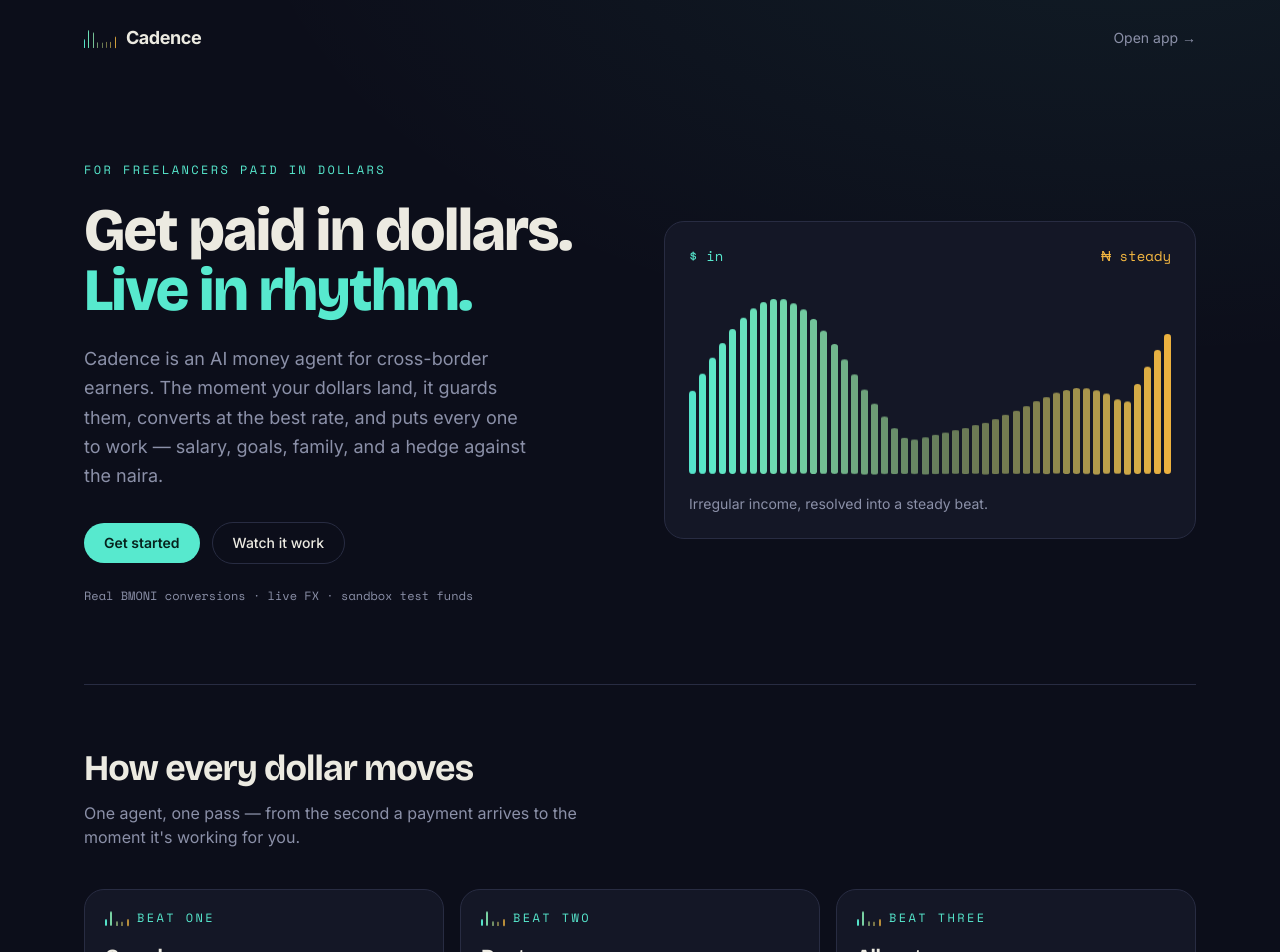
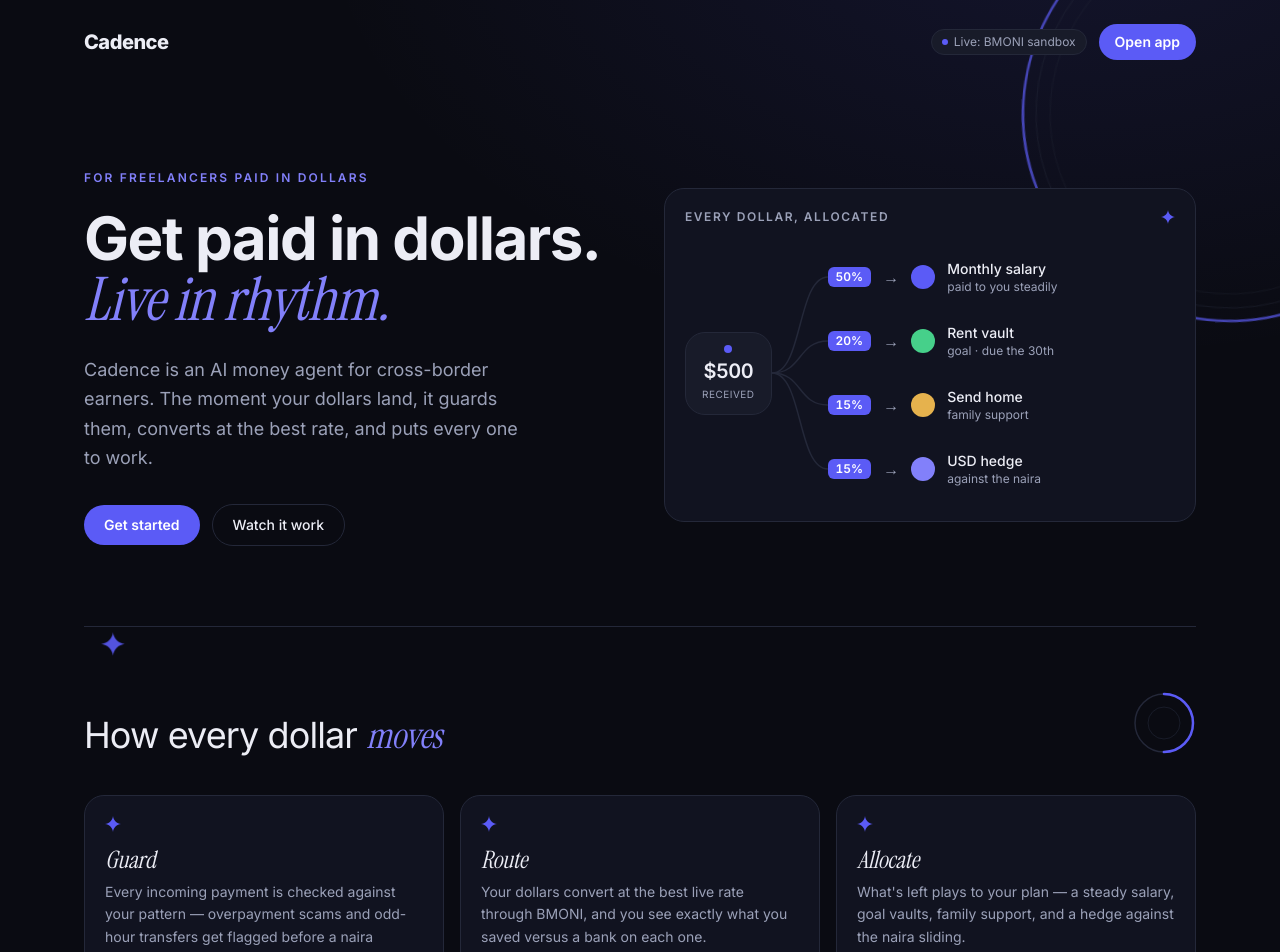
Before and after one commit to Ipramking/cadence, a Next.js app in the folder apps/web/: page / in a window 1280 px wide. Shown: the top 952 px of the page. Built offline with nearby package versions, Linux system fonts and the light colour scheme.

Commit message:
Revamp UI: navy + periwinkle, editorial serif, orbital rings, allocation-flow signature

```diff
--- a/apps/web/app/auth/page.tsx
+++ b/apps/web/app/auth/page.tsx
@@ -25,7 +25,9 @@
         <span className="text-lg font-bold tracking-tight">Cadence</span>
       </Link>
 
-      <h1 className="text-3xl font-extrabold tracking-tight">Find your rhythm</h1>
+      <h1 className="text-3xl font-bold tracking-tight">
+        Find your <span className="display text-primary2">rhythm</span>
+      </h1>
       <p className="mt-2 text-sm text-muted">
         Sign in to set up your money. No card, no bank branch.
       </p>
--- a/apps/web/app/globals.css
+++ b/apps/web/app/globals.css
@@ -3,32 +3,25 @@
 @tailwind utilities;
 
 :root {
-  /* Midnight indigo — money never sleeps */
-  --ink: #0c0e1a;
-  --ink-2: #141726;
-  --ink-3: #1c2032;
-  --line: #282c42;
-  --paper: #eceae1;
-  --muted: #8b90a8;
+  --bg: #0a0b12;
+  --surface: #111320;
+  --surface-2: #181b29;
+  --border: #242839;
+  --foreground: #ecedf5;
+  --muted: #9ba1b8;
 
-  /* Dual accent in tension: naira gold (value held) / dollar mint (cross-border) */
-  --naira: #f5b841;
-  --dollar: #57e9ce;
-  --alert: #ff6b6b;
-  --dollar-soft: rgba(87, 233, 206, 0.13);
-  --naira-soft: rgba(245, 184, 65, 0.13);
+  --primary: #5b5bf6;
+  --primary-2: #8280fa;
+  --primary-soft: rgba(91, 91, 246, 0.15);
 
-  /* Aliases so existing components adopt the new palette */
-  --bg: var(--ink);
-  --surface: var(--ink-2);
-  --surface-2: var(--ink-3);
-  --border: var(--line);
-  --text: var(--paper);
-  --accent: var(--dollar);
-  --accent-soft: var(--dollar-soft);
-  --gold: var(--naira);
-  --danger: var(--alert);
-  --warn: var(--naira);
+  --success: #46d08a;
+  --warn: #e6b24d;
+  --danger: #f76d6d;
+
+  /* legacy aliases */
+  --text: var(--foreground);
+  --accent: var(--primary);
+  --accent-soft: var(--primary-soft);
 }
 
 * {
@@ -37,25 +30,27 @@
 
 body {
   background:
-    radial-gradient(900px 500px at 88% -8%, rgba(87, 233, 206, 0.07), transparent),
-    radial-gradient(700px 500px at 8% 108%, rgba(245, 184, 65, 0.05), transparent),
-    var(--ink);
-  color: var(--paper);
+    radial-gradient(760px 460px at 84% -6%, rgba(91, 91, 246, 0.12), transparent),
+    radial-gradient(620px 420px at 6% 106%, rgba(91, 91, 246, 0.06), transparent),
+    var(--bg);
+  color: var(--foreground);
   min-height: 100vh;
-  font-family: var(--font-body);
+  font-family: var(--font-sans);
   -webkit-font-smoothing: antialiased;
 }
 
-h1,
-h2,
-h3 {
-  font-family: var(--font-display);
-  letter-spacing: -0.02em;
+::selection {
+  background: var(--primary);
+  color: #fff;
 }
 
-::selection {
-  background: var(--dollar);
-  color: #06231d;
+/* Editorial serif-italic — the signature header treatment */
+.display {
+  font-family: var(--font-serif);
+  font-style: italic;
+  font-weight: 400;
+  letter-spacing: -0.01em;
+  line-height: 1.02;
 }
 
 @layer components {
@@ -67,45 +62,47 @@
     @apply inline-flex items-center gap-1.5 rounded-full border px-2.5 py-1 text-xs;
     background: var(--surface-2);
     color: var(--muted);
-    font-family: var(--font-mono);
+  }
+  .pill {
+    @apply inline-flex items-center rounded-md px-2 py-0.5 text-xs font-semibold;
+    background: var(--primary);
+    color: #fff;
+    font-variant-numeric: tabular-nums;
   }
   .stat {
     @apply text-2xl font-semibold tracking-tight;
-    color: var(--paper);
-    font-family: var(--font-mono);
-    font-feature-settings: "tnum" 1;
+    color: var(--foreground);
+    font-variant-numeric: tabular-nums;
   }
   .label {
-    @apply text-xs uppercase;
+    @apply text-xs font-semibold uppercase;
     color: var(--muted);
-    font-family: var(--font-mono);
-    letter-spacing: 0.14em;
+    letter-spacing: 0.13em;
   }
   .eyebrow {
-    @apply inline-flex items-center gap-2 text-xs uppercase;
-    color: var(--dollar);
-    font-family: var(--font-mono);
-    letter-spacing: 0.2em;
+    @apply inline-flex items-center gap-2 text-xs font-semibold uppercase;
+    color: var(--primary-2);
+    letter-spacing: 0.18em;
   }
   .btn-primary {
     @apply inline-flex items-center justify-center gap-2 rounded-full px-5 py-2.5 text-sm font-semibold transition disabled:opacity-50;
-    background: var(--dollar);
-    color: #06231d;
+    background: var(--primary);
+    color: #fff;
   }
   .btn-primary:hover {
-    filter: brightness(1.08);
+    background: var(--primary-2);
   }
   .btn-ghost {
     @apply inline-flex items-center justify-center gap-2 rounded-full border px-5 py-2.5 text-sm font-medium transition disabled:opacity-50;
-    color: var(--paper);
+    color: var(--foreground);
   }
   .btn-ghost:hover {
-    border-color: var(--dollar);
-    color: var(--dollar);
+    border-color: var(--primary);
+    color: var(--primary-2);
   }
 }
 
-/* ── Cadence waveform: irregular income resolving into a steady pulse ── */
+/* Cadence waveform — kept as a small ambient motif */
 .wave {
   display: flex;
   align-items: flex-end;
@@ -115,14 +112,15 @@
 .wave span {
   flex: 1;
   border-radius: 999px;
+  background: var(--primary);
   transform-origin: bottom;
   animation: cadence-bar 1.6s ease-in-out infinite;
 }
 @keyframes cadence-bar {
   0%,
   100% {
-    transform: scaleY(0.28);
-    opacity: 0.55;
+    transform: scaleY(0.3);
+    opacity: 0.5;
   }
   50% {
     transform: scaleY(1);
@@ -130,9 +128,33 @@
   }
 }
 
-@media (prefers-reduced-motion: reduce) {
-  .wave span {
-    animation: none;
-    transform: scaleY(0.7);
+@keyframes spin-slow {
+  to {
+    transform: rotate(360deg);
   }
 }
+.spin-slow {
+  animation: spin-slow 22s linear infinite;
+}
+@keyframes twinkle {
+  0%,
+  100% {
+    opacity: 0.35;
+    transform: scale(0.9);
+  }
+  50% {
+    opacity: 1;
+    transform: scale(1.1);
+  }
+}
+.twinkle {
+  animation: twinkle 3.5s ease-in-out infinite;
+}
+
+@media (prefers-reduced-motion: reduce) {
+  .wave span,
+  .spin-slow,
+  .twinkle {
+    animation: none;
+  }
+}
--- a/apps/web/app/layout.tsx
+++ b/apps/web/app/layout.tsx
@@ -1,13 +1,14 @@
 import type { Metadata } from "next";
-import { Bricolage_Grotesque, Inter, Space_Mono } from "next/font/google";
+import { Instrument_Serif, Inter, Space_Mono } from "next/font/google";
 import "./globals.css";
 
-const display = Bricolage_Grotesque({
+const serif = Instrument_Serif({
   subsets: ["latin"],
-  weight: ["500", "600", "700", "800"],
-  variable: "--font-display",
+  weight: "400",
+  style: ["normal", "italic"],
+  variable: "--font-serif",
 });
-const body = Inter({ subsets: ["latin"], variable: "--font-body" });
+const sans = Inter({ subsets: ["latin"], variable: "--font-sans" });
 const mono = Space_Mono({
   subsets: ["latin"],
   weight: ["400", "700"],
@@ -26,7 +27,7 @@
   children: React.ReactNode;
 }) {
   return (
-    <html lang="en" className={`${display.variable} ${body.variable} ${mono.variable}`}>
+    <html lang="en" className={`${serif.variable} ${sans.variable} ${mono.variable}`}>
       <body>{children}</body>
     </html>
   );
--- a/apps/web/app/page.tsx
+++ b/apps/web/app/page.tsx
@@ -1,53 +1,60 @@
 import Link from "next/link";
-import { CadenceWave } from "@/components/CadenceWave";
+import { AllocationFlow } from "@/components/AllocationFlow";
+import { Rings } from "@/components/Rings";
+import { Sparkle } from "@/components/Sparkle";
 
 const beats = [
   {
-    beat: "one",
     title: "Guard",
     body: "Every incoming payment is checked against your pattern — overpayment scams and odd-hour transfers get flagged before a naira moves.",
   },
   {
-    beat: "two",
     title: "Route",
     body: "Your dollars convert at the best live rate through BMONI, and you see exactly what you saved versus a bank on each one.",
   },
   {
-    beat: "three",
     title: "Allocate",
-    body: "What's left plays out to your plan — a steady salary, goal vaults, family support, and a hedge against the naira sliding.",
+    body: "What's left plays to your plan — a steady salary, goal vaults, family support, and a hedge against the naira sliding.",
   },
 ];
 
 export default function Landing() {
   return (
-    <main className="mx-auto max-w-6xl px-5">
+    <div className="relative overflow-hidden">
+      {/* ambient */}
+      <div className="pointer-events-none absolute -right-40 -top-24 opacity-70">
+        <Rings size={420} progress={0.62} spin />
+      </div>
+      <Sparkle size={22} className="twinkle pointer-events-none absolute left-[8%] top-[38%]" />
+      <Sparkle size={14} className="twinkle pointer-events-none absolute right-[12%] top-[62%]" />
+
+      <main className="relative mx-auto max-w-6xl px-5">
         {/* Nav */}
         <nav className="flex items-center justify-between py-6">
-        <div className="flex items-center gap-2.5">
-          <div className="h-5 w-8">
-            <CadenceWave bars={8} />
+          <span className="text-xl font-extrabold tracking-tight">Cadence</span>
+          <div className="flex items-center gap-3">
+            <span className="chip">
+              <span className="h-1.5 w-1.5 rounded-full bg-primary" /> Live: BMONI sandbox
+            </span>
+            <Link href="/app" className="btn-primary px-4 py-2">
+              Open app
+            </Link>
           </div>
-          <span className="text-lg font-bold tracking-tight">Cadence</span>
-        </div>
-        <Link href="/app" className="text-sm text-muted transition hover:text-ink">
-          Open app →
-        </Link>
         </nav>
 
         {/* Hero */}
-      <section className="grid items-center gap-12 py-12 md:grid-cols-2 md:py-20">
+        <section className="grid items-center gap-12 py-14 md:grid-cols-2 md:py-20">
           <div>
             <span className="eyebrow">For freelancers paid in dollars</span>
-          <h1 className="mt-5 text-5xl font-extrabold leading-[0.98] tracking-tight sm:text-6xl">
+            <h1 className="mt-5 text-5xl font-bold leading-[1.02] tracking-tight sm:text-6xl">
               Get paid in dollars.
               <br />
-            <span className="text-dollar">Live in rhythm.</span>
+              <span className="display text-primary2">Live in rhythm.</span>
             </h1>
             <p className="mt-6 max-w-md text-lg leading-relaxed text-muted">
               Cadence is an AI money agent for cross-border earners. The moment your
               dollars land, it guards them, converts at the best rate, and puts every
-            one to work — salary, goals, family, and a hedge against the naira.
+              one to work.
             </p>
             <div className="mt-8 flex flex-wrap items-center gap-3">
               <Link href="/auth" className="btn-primary">
@@ -57,51 +64,31 @@
                 Watch it work
               </Link>
             </div>
-          <p className="mt-6 text-xs text-muted" style={{ fontFamily: "var(--font-mono)" }}>
-            Real BMONI conversions · live FX · sandbox test funds
-          </p>
           </div>
 
-        {/* Signature */}
-        <div className="card relative overflow-hidden p-6">
-          <div className="flex items-center justify-between text-sm">
-            <span className="text-dollar" style={{ fontFamily: "var(--font-mono)" }}>
-              $ in
-            </span>
-            <span className="text-naira" style={{ fontFamily: "var(--font-mono)" }}>
-              ₦ steady
-            </span>
+          {/* Signature: the allocation flow */}
+          <div className="card">
+            <div className="mb-5 flex items-center justify-between">
+              <span className="label">Every dollar, allocated</span>
+              <Sparkle size={14} />
             </div>
-          <div className="mt-4 h-48">
-            <CadenceWave bars={48} />
-          </div>
-          <p className="mt-5 text-sm text-muted">
-            Irregular income, resolved into a steady beat.
-          </p>
+            <AllocationFlow />
           </div>
         </section>
 
         {/* The rhythm */}
         <section className="border-t border-border py-16">
-        <h2 className="text-3xl font-bold tracking-tight sm:text-4xl">
-          How every dollar moves
+          <div className="flex items-end justify-between gap-4">
+            <h2 className="text-3xl tracking-tight sm:text-4xl">
+              How every dollar <span className="display text-primary2">moves</span>
             </h2>
-        <p className="mt-3 max-w-lg text-muted">
-          One agent, one pass — from the second a payment arrives to the moment it's
-          working for you.
-        </p>
+            <Rings size={64} progress={0.5} className="hidden shrink-0 sm:block" />
+          </div>
           <div className="mt-10 grid gap-4 md:grid-cols-3">
             {beats.map((b) => (
               <div key={b.title} className="card">
-              <div className="flex items-center gap-2 text-dollar">
-                <div className="h-4 w-6">
-                  <CadenceWave bars={5} />
-                </div>
-                <span className="text-xs uppercase tracking-[0.2em]" style={{ fontFamily: "var(--font-mono)" }}>
-                  beat {b.beat}
-                </span>
-              </div>
-              <h3 className="mt-4 text-xl font-bold">{b.title}</h3>
+                <Sparkle size={16} className="mb-4" />
+                <h3 className="display text-2xl">{b.title}</h3>
                 <p className="mt-2 text-sm leading-relaxed text-muted">{b.body}</p>
               </div>
             ))}
@@ -109,35 +96,48 @@
         </section>
 
         {/* Proof */}
-      <section className="grid gap-6 border-t border-border py-16 sm:grid-cols-3">
+        <section className="grid gap-8 border-t border-border py-16 sm:grid-cols-3">
           <div>
-          <div className="stat text-3xl text-dollar">Real</div>
-          <p className="mt-1 text-sm text-muted">Every conversion is a live BMONI sandbox call — not a mock.</p>
+            <div className="stat text-3xl text-primary2">Real</div>
+            <p className="mt-2 text-sm text-muted">
+              Every conversion is a live BMONI sandbox call — not a mock.
+            </p>
           </div>
           <div>
-          <div className="stat text-3xl text-naira">USD + ₦</div>
-          <p className="mt-1 text-sm text-muted">Managed stablecoin wallets, created with cryptographic proof of ownership.</p>
+            <div className="stat text-3xl">USD + ₦</div>
+            <p className="mt-2 text-sm text-muted">
+              Managed stablecoin wallets, created with cryptographic proof of ownership.
+            </p>
           </div>
           <div>
             <div className="stat text-3xl">AI</div>
-          <p className="mt-1 text-sm text-muted">Anomaly detection and a natural-language agent that acts on your money.</p>
+            <p className="mt-2 text-sm text-muted">
+              Anomaly detection and a natural-language agent that acts on your money.
+            </p>
           </div>
         </section>
 
         {/* CTA */}
-      <section className="border-t border-border py-20 text-center">
-        <h2 className="mx-auto max-w-xl text-4xl font-extrabold tracking-tight">
-          Ready to find your rhythm?
+        <section className="relative overflow-hidden border-t border-border py-24 text-center">
+          <div className="pointer-events-none absolute left-1/2 top-1/2 -translate-x-1/2 -translate-y-1/2 opacity-50">
+            <Rings size={280} progress={0.72} spin />
+          </div>
+          <div className="relative">
+            <h2 className="mx-auto max-w-xl text-4xl tracking-tight sm:text-5xl">
+              Ready to find your <span className="display text-primary2">rhythm?</span>
             </h2>
             <div className="mt-8 flex justify-center">
               <Link href="/auth" className="btn-primary">
                 Get started
               </Link>
             </div>
-        <p className="mt-16 text-xs text-muted" style={{ fontFamily: "var(--font-mono)" }}>
+          </div>
+        </section>
+
+        <footer className="border-t border-border py-8 text-xs text-muted">
           Cadence · Intelligent money for cross-border earners
-        </p>
-      </section>
+        </footer>
       </main>
+    </div>
   );
 }
--- /dev/null
+++ b/apps/web/src/components/AllocationFlow.tsx
@@ -0,0 +1,72 @@
+export interface FlowItem {
+  pct: number;
+  label: string;
+  sub?: string;
+  dot?: string;
+}
+
+const DEFAULT_ITEMS: FlowItem[] = [
+  { pct: 50, label: "Monthly salary", sub: "paid to you steadily", dot: "var(--primary)" },
+  { pct: 20, label: "Rent vault", sub: "goal · due the 30th", dot: "var(--success)" },
+  { pct: 15, label: "Send home", sub: "family support", dot: "var(--warn)" },
+  { pct: 15, label: "USD hedge", sub: "against the naira", dot: "var(--primary-2)" },
+];
+
+/**
+ * The Cadence signature: an incoming amount fanning through connector lines to
+ * percentage badges and their destinations — the allocation of every dollar.
+ */
+export function AllocationFlow({
+  amount = "$500",
+  items = DEFAULT_ITEMS,
+}: {
+  amount?: string;
+  items?: FlowItem[];
+}) {
+  const rowH = 64;
+  const h = items.length * rowH;
+  const w = 56;
+  return (
+    <div className="flex items-stretch">
+      {/* source node */}
+      <div className="flex flex-col justify-center">
+        <div className="rounded-2xl border border-border bg-surface2 px-4 py-3 text-center">
+          <div className="mx-auto mb-1 h-2 w-2 rounded-full bg-primary" />
+          <div className="stat text-xl">{amount}</div>
+          <div className="mt-0.5 text-[10px] uppercase tracking-wider text-muted">received</div>
+        </div>
+      </div>
+
+      {/* connectors */}
+      <svg width={w} height={h} className="shrink-0" aria-hidden>
+        {items.map((_, i) => {
+          const y = rowH * i + rowH / 2;
+          return (
+            <path
+              key={i}
+              d={`M0 ${h / 2} C ${w * 0.55} ${h / 2}, ${w * 0.45} ${y}, ${w} ${y}`}
+              fill="none"
+              stroke="var(--border)"
+              strokeWidth={1.5}
+            />
+          );
+        })}
+      </svg>
+
+      {/* destinations */}
+      <div className="flex-1">
+        {items.map((it) => (
+          <div key={it.label} className="flex items-center gap-3" style={{ height: rowH }}>
+            <span className="pill">{it.pct}%</span>
+            <span className="text-muted">→</span>
+            <span className="h-6 w-6 shrink-0 rounded-full" style={{ background: it.dot }} />
+            <div className="min-w-0">
+              <p className="truncate text-sm font-medium">{it.label}</p>
+              {it.sub && <p className="truncate text-xs text-muted">{it.sub}</p>}
+            </div>
+          </div>
+        ))}
+      </div>
+    </div>
+  );
+}
--- /dev/null
+++ b/apps/web/src/components/Rings.tsx
@@ -0,0 +1,45 @@
+export function Rings({
+  size = 160,
+  progress = 0.66,
+  spin = false,
+  className = "",
+}: {
+  size?: number;
+  progress?: number;
+  spin?: boolean;
+  className?: string;
+}) {
+  const c = size / 2;
+  const rOuter = c - 3;
+  const rMid = c - 16;
+  const rInner = c - 30;
+  const circ = 2 * Math.PI * rOuter;
+  return (
+    <svg
+      width={size}
+      height={size}
+      viewBox={`0 0 ${size} ${size}`}
+      className={className}
+      aria-hidden
+    >
+      <g className={spin ? "spin-slow" : ""} style={{ transformOrigin: "center" }}>
+        <circle cx={c} cy={c} r={rOuter} fill="none" stroke="var(--border)" strokeWidth={1.5} />
+        <circle cx={c} cy={c} r={rMid} fill="none" stroke="var(--border)" strokeWidth={1} opacity={0.6} />
+        {rInner > 6 && (
+          <circle cx={c} cy={c} r={rInner} fill="none" stroke="var(--border)" strokeWidth={1} opacity={0.4} />
+        )}
+        <circle
+          cx={c}
+          cy={c}
+          r={rOuter}
+          fill="none"
+          stroke="var(--primary)"
+          strokeWidth={2.5}
+          strokeLinecap="round"
+          strokeDasharray={`${circ * progress} ${circ}`}
+          transform={`rotate(-90 ${c} ${c})`}
+        />
+      </g>
+    </svg>
+  );
+}
--- /dev/null
+++ b/apps/web/src/components/Sparkle.tsx
@@ -0,0 +1,22 @@
+export function Sparkle({
+  size = 18,
+  className = "",
+  color = "var(--primary)",
+}: {
+  size?: number;
+  className?: string;
+  color?: string;
+}) {
+  return (
+    <svg
+      width={size}
+      height={size}
+      viewBox="0 0 24 24"
+      className={className}
+      fill={color}
+      aria-hidden
+    >
+      <path d="M12 0C12.5 6.2 17.8 11.5 24 12C17.8 12.5 12.5 17.8 12 24C11.5 17.8 6.2 12.5 0 12C6.2 11.5 11.5 6.2 12 0Z" />
+    </svg>
+  );
+}
--- a/apps/web/tailwind.config.ts
+++ b/apps/web/tailwind.config.ts
@@ -9,24 +9,29 @@
         surface: "var(--surface)",
         surface2: "var(--surface-2)",
         border: "var(--border)",
-        ink: "var(--text)",
+        ink: "var(--foreground)",
+        foreground: "var(--foreground)",
         muted: "var(--muted)",
-        accent: "var(--accent)",
-        "accent-soft": "var(--accent-soft)",
-        gold: "var(--gold)",
-        naira: "var(--naira)",
-        dollar: "var(--dollar)",
+        primary: "var(--primary)",
+        primary2: "var(--primary-2)",
+        "primary-soft": "var(--primary-soft)",
+        success: "var(--success)",
+        warn: "var(--warn)",
         danger: "var(--danger)",
-        warn: "var(--warn)",
+        // legacy aliases (kept until every page is migrated)
+        accent: "var(--primary)",
+        "accent-soft": "var(--primary-soft)",
+        dollar: "var(--primary)",
+        naira: "var(--primary)",
+        gold: "var(--primary)",
       },
       borderRadius: {
         xl: "0.9rem",
         "2xl": "1.25rem",
       },
       fontFamily: {
-        display: ["var(--font-display)", "system-ui", "sans-serif"],
-        sans: ["var(--font-body)", "system-ui", "sans-serif"],
-        body: ["var(--font-body)", "system-ui", "sans-serif"],
+        serif: ["var(--font-serif)", "Georgia", "serif"],
+        sans: ["var(--font-sans)", "system-ui", "sans-serif"],
         mono: ["var(--font-mono)", "ui-monospace", "monospace"],
       },
     },
```
Also changed, not shown: apps/web/app/app/page.tsx (+4 -4 lines), apps/web/app/onboarding/page.tsx (+8 -8 lines). Lines whose indentation alone changed are shown as unchanged.
